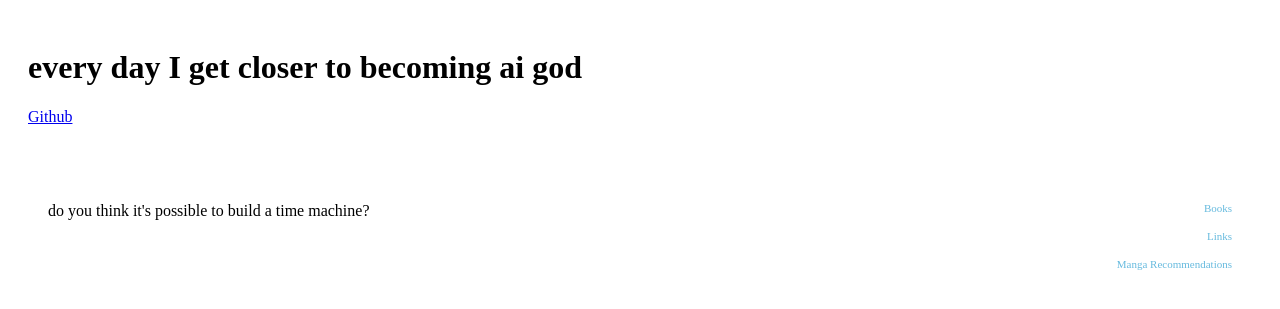
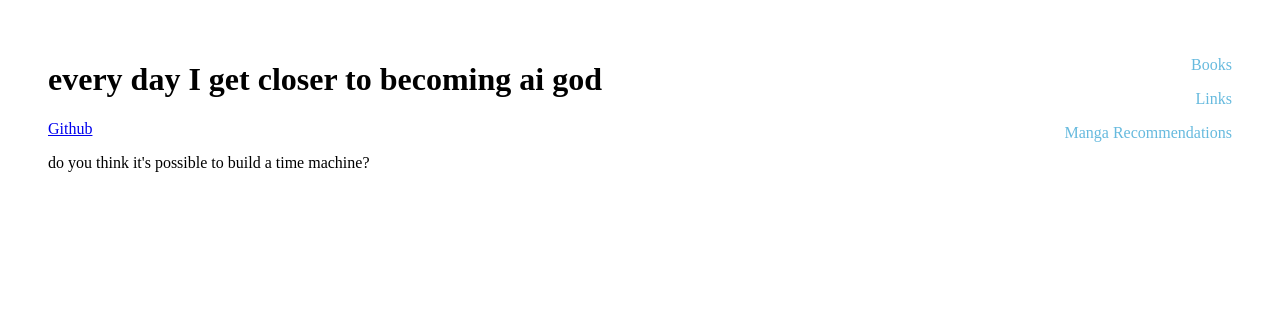
Before and after one commit to tsuiusi/tsuiusi.github.io, a website: page index.html in a window 1280 px wide. Drawn offline with Linux system fonts and the light colour scheme.

Commit message:
saving...

```diff
--- a/index.html
+++ b/index.html
@@ -8,12 +8,10 @@
 	<link rel="shortcut icon" type="image/png" href="favicon.png">
 </head>
 <body>
-	<div class="content">
-		<h1>every day I get closer to becoming ai god</h1>
-		<a href="https://github.com/tsuiusi">Github</a>
-	</div>
 	<div class="container">
 		<div class="content">
+			<h1>every day I get closer to becoming ai god</h1>
+			<a href="https://github.com/tsuiusi">Github</a>
 			<p>do you think it's possible to build a time machine?</p>
 		</div>
 		<div class="sidebar">
--- a/style.css
+++ b/style.css
@@ -21,7 +21,6 @@
 	display: block;
 	text-decoration: none;
 	color: #66BADE;
-	font-size: 11px;
 }
 
 .sidebar a:hover {
```
Also changed, not shown: 2 other files.
